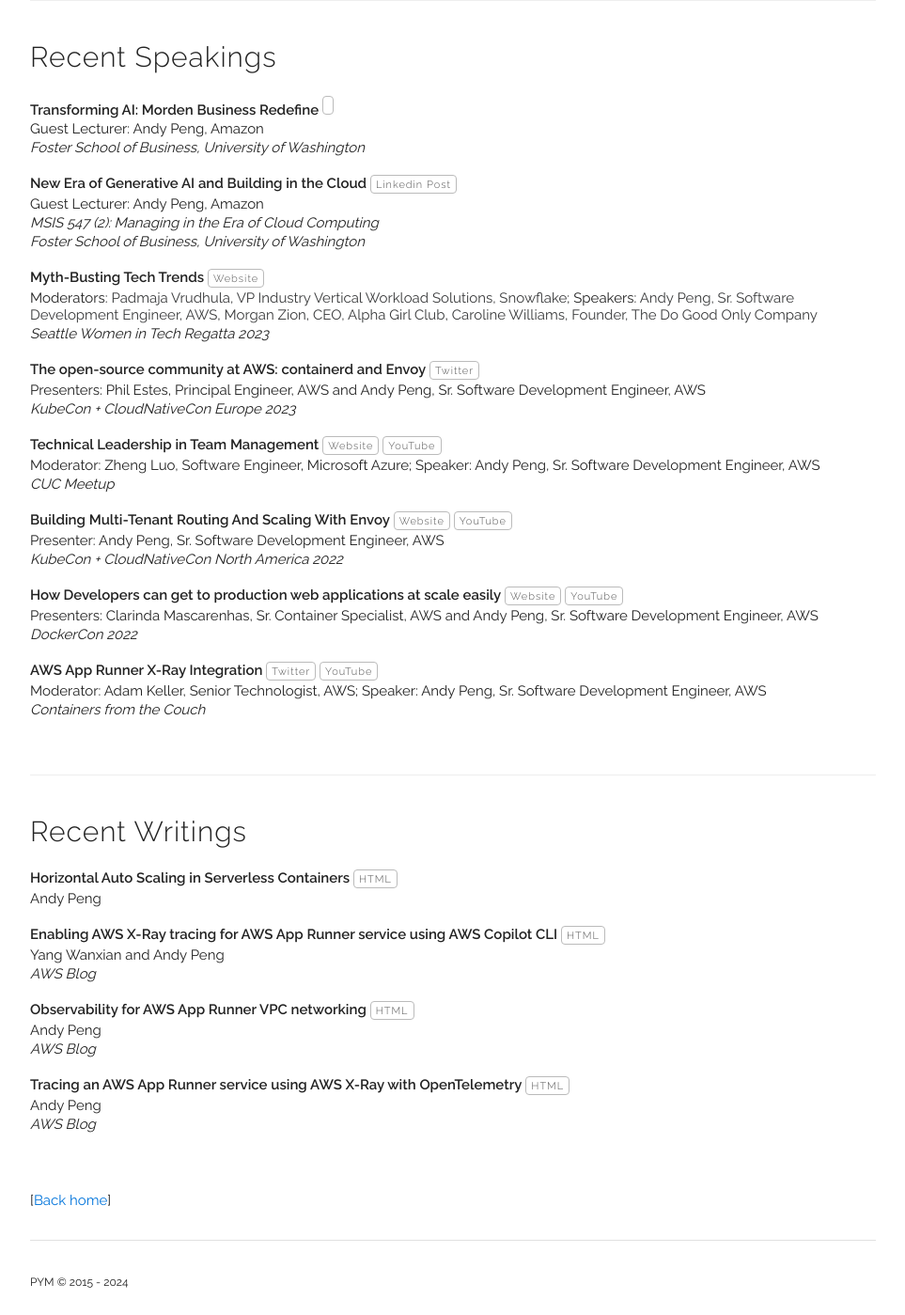
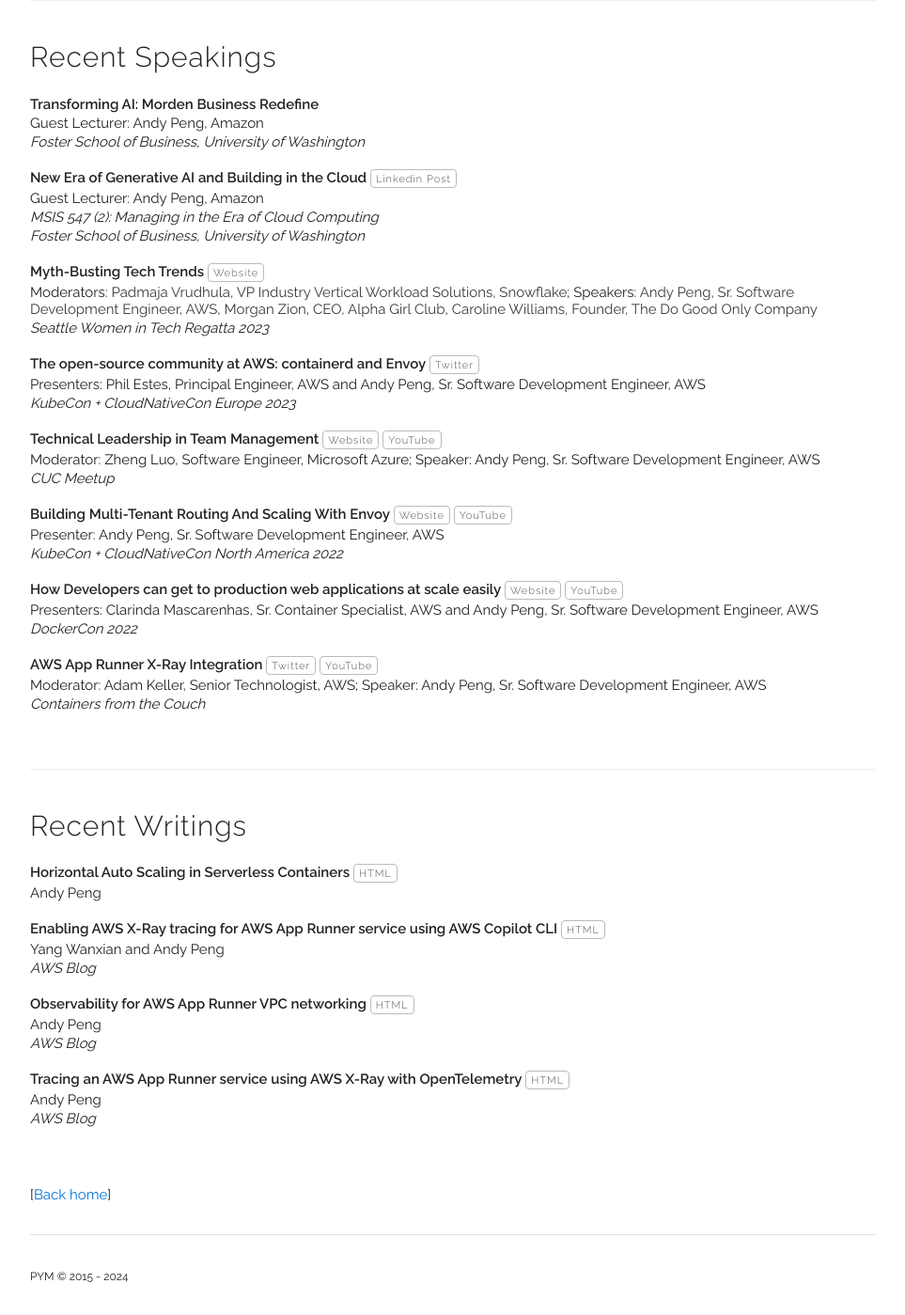
Before and after one commit to gfw001/gfw001.github.io, a Jekyll site: the page publications.html, which Jekyll copies as it is, in a window 1280 px wide. Shown: the whole page at 94% size, without its empty margins (158-1121 px from the left). Built offline with Jekyll 4.4.1, drawn with Linux system fonts in a browser that asks for light colours.

Commit message:
Update publications.html

```diff
--- a/publications.html
+++ b/publications.html
@@ -87,7 +87,6 @@
 
 <div class="paper">
    <p class="title"><b>Transforming AI: Morden Business Redefine</b>
-     <a class="button" href="" target="_blank"></a>
    </p>
   <p>Guest Lecturer: Andy Peng, Amazon</p>
   <p><i></i></p>
```
